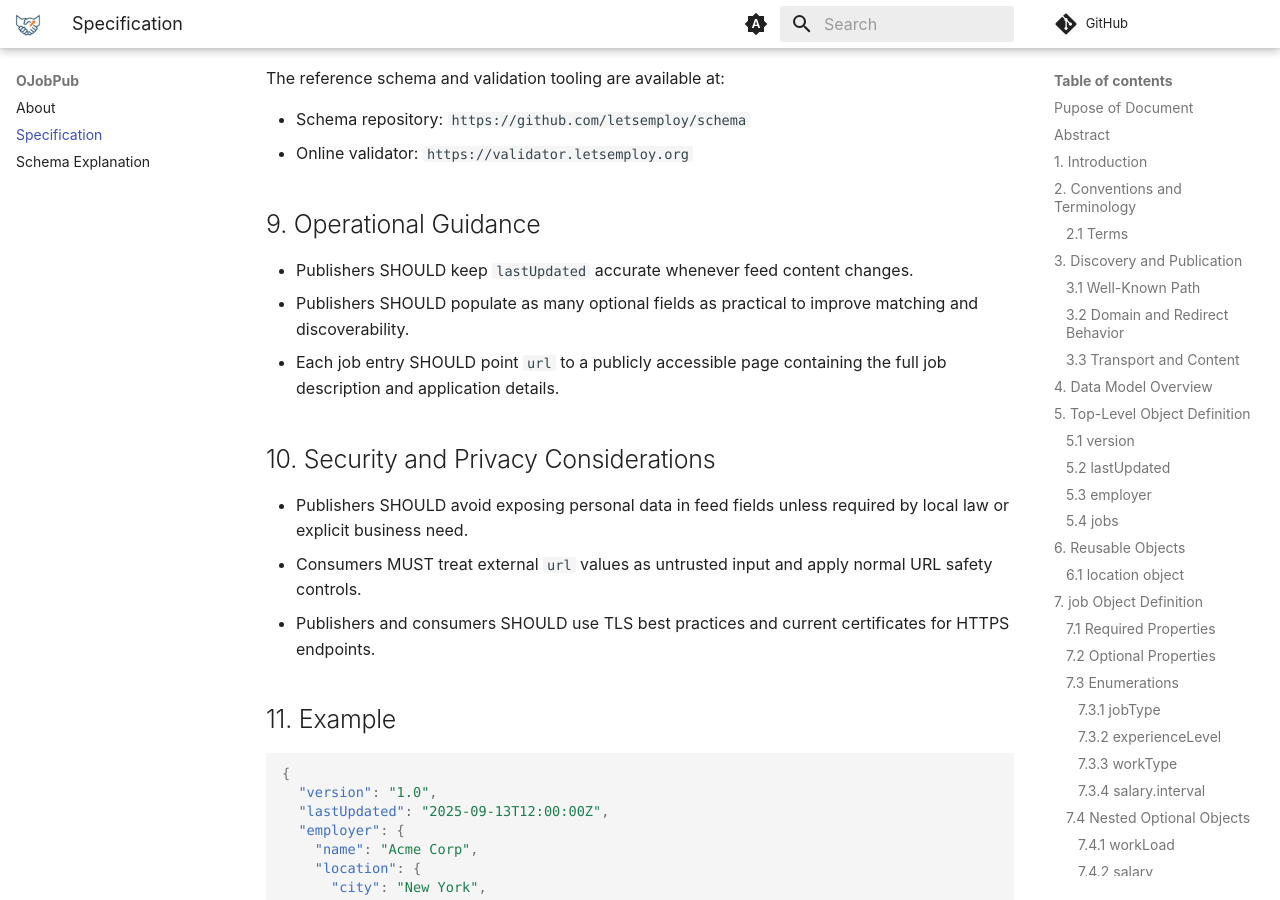
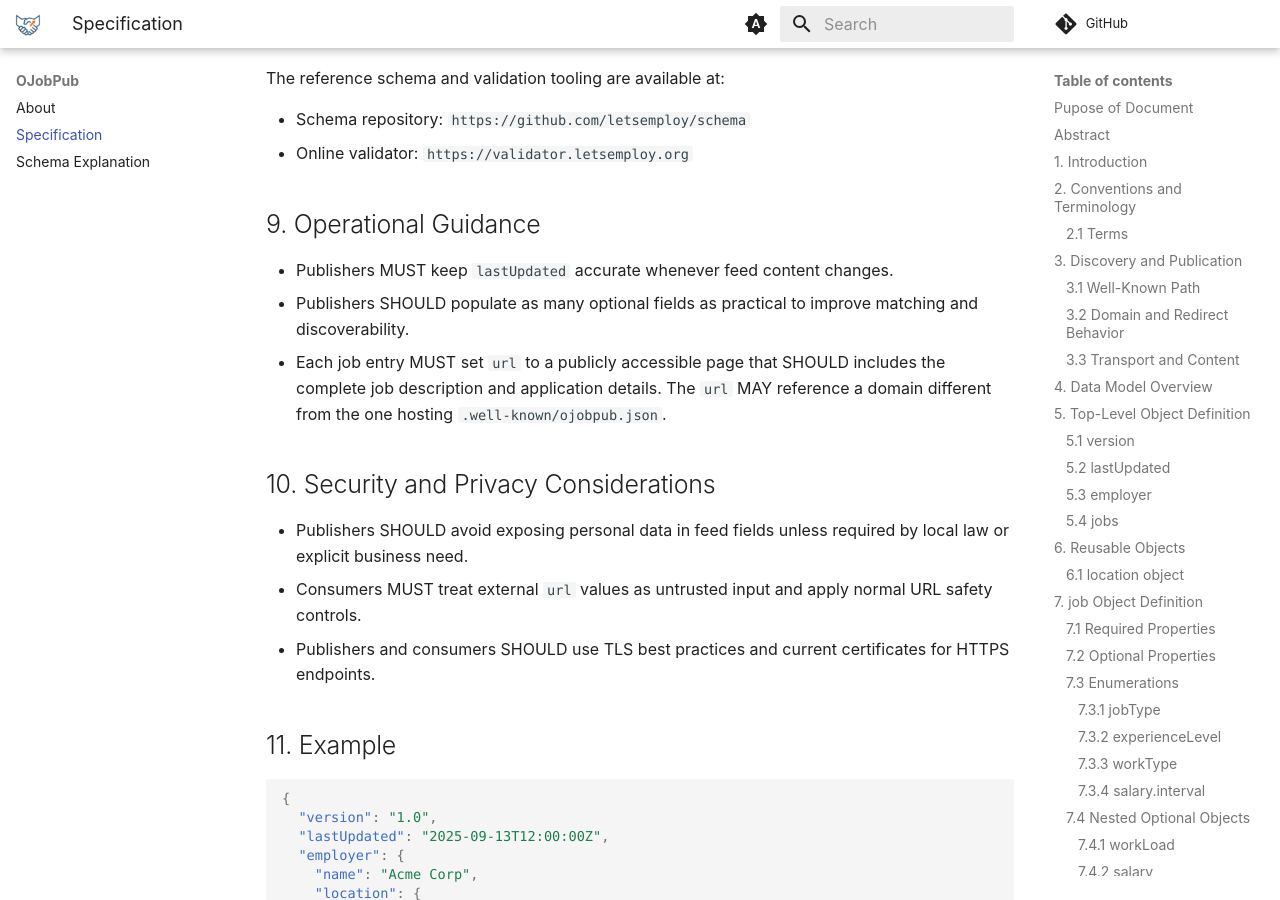
Before and after one commit to letsemploy/docs, an MkDocs documentation site: the page built from docs/ojobpub/specification.md, in a window 1280 px wide and 900 px high, scrolled down 6014 px. Built offline with MkDocs 1.6.1 and Material for MkDocs 9.7.7, drawn with Linux system fonts in a browser that asks for light colours; comment, search, counter and statistics services are not loaded; some of the changed text lies outside the part shown.

Commit message:
adjust spec

```diff
--- a/docs/ojobpub/specification.md
+++ b/docs/ojobpub/specification.md
@@ -215,9 +215,9 @@ The reference schema and validation tooling are available at:
 
 ## 9. Operational Guidance
 
-- Publishers SHOULD keep `lastUpdated` accurate whenever feed content changes.
+- Publishers MUST keep `lastUpdated` accurate whenever feed content changes.
 - Publishers SHOULD populate as many optional fields as practical to improve matching and discoverability.
-- Each job entry SHOULD point `url` to a publicly accessible page containing the full job description and application details.
+- Each job entry MUST set `url` to a publicly accessible page that SHOULD includes the complete job description and application details. The `url` MAY reference a domain different from the one hosting `.well-known/ojobpub.json`.
 
 ## 10. Security and Privacy Considerations
 
@@ -289,7 +289,7 @@ The reference schema and validation tooling are available at:
 
 ### 12.2 Informative References
 
-- LetsEmploy.org docs: https://docs.letsemploy.org
-- oJobPub docs: https://docs.letsemploy.org/ojobpub/
-- JSON: https://www.json.org
-- Well-Known URI concept: https://en.wikipedia.org/wiki/Well-known_URI
+- LetsEmploy.org Docs: [https://docs.letsemploy.org](https://docs.letsemploy.org)
+- oJobPub Docs: [https://docs.letsemploy.org/ojobpub/](https://docs.letsemploy.org/ojobpub/)
+- About JSON: [https://www.json.org](https://www.json.org)
+- About Well-Known URI concept: [https://en.wikipedia.org/wiki/Well-known_URI](https://en.wikipedia.org/wiki/Well-known_URI)
```
